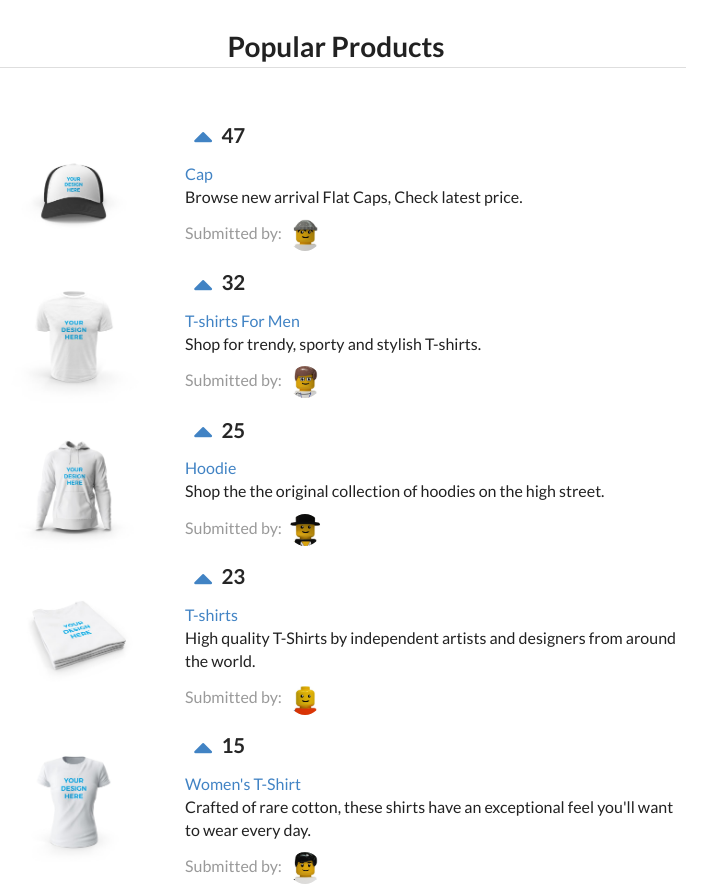
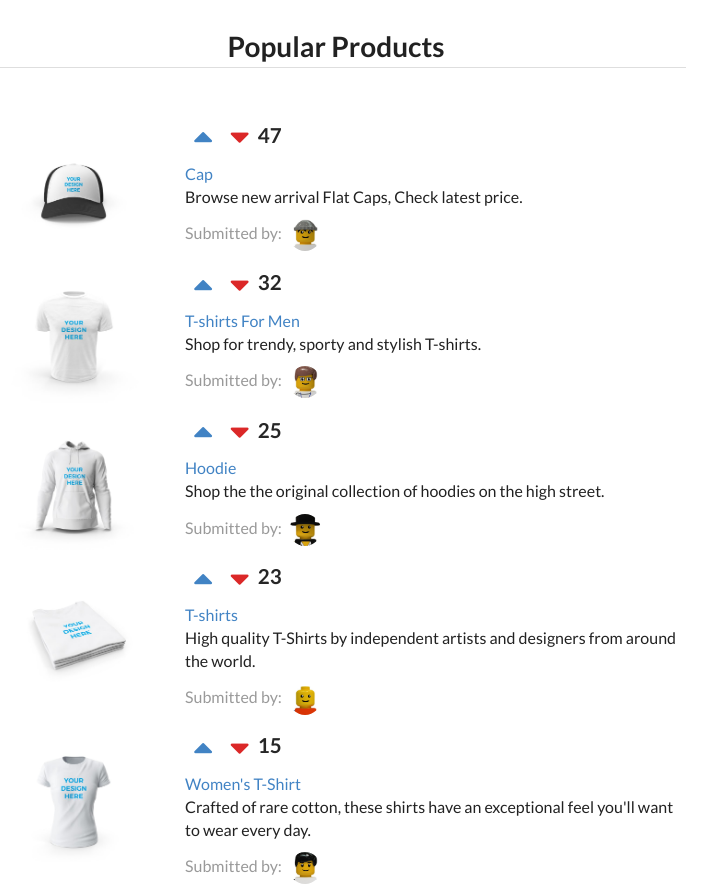
Before and after one commit to mtshv/react-voting-app-demo, a React (Create React App) app: page / in a window 1280 px wide. Shown: the whole page, without its empty margins (304-1010 px from the left). Built offline with nearby package versions, Linux system fonts and the light colour scheme.

Commit message:
Downvoting was added

```diff
--- a/src/components/Product.js
+++ b/src/components/Product.js
@@ -1,8 +1,8 @@
 import React, { Component } from 'react';
 
 class Product extends Component {
-    handleUpVote = () => {
-        this.props.onVote(this.props.id);
+    handleVote = (voteType) => () => {
+        this.props.onVote(this.props.id, voteType);
     };
 
     render() {
@@ -15,8 +15,11 @@ class Product extends Component {
                 </div>
                 <div className='middle aligned content'>
                     <div className='header'>
-                        <a onClick={this.handleUpVote}>
+                        <a onClick={this.handleVote(true)}>
                             <i className='large caret up icon' />
+                        </a>
+                        <a onClick={this.handleVote(false)}>
+                            <i className='large red caret down icon' />
                         </a>
                         {votes}
                     </div>
--- a/src/components/ProductList.js
+++ b/src/components/ProductList.js
@@ -15,11 +15,11 @@ class ProductList extends Component {
         this.setState({ products: productsData });
     }
 
-    handleProductUpVote = (productId) => {
+    handleProductVote = (productId, isUpVote) => {
         const nextProducts = this.state.products.map((product) => {
             if (product.id === productId) {
                 return Object.assign({}, product, {
-                    votes: product.votes + 1,
+                    votes: isUpVote ? product.votes + 1 : product.votes - 1,
                 });
             } else {
                 return product;
@@ -47,7 +47,7 @@ class ProductList extends Component {
                         votes={product.votes}
                         submitterUserpicUrl={product.submitterUserpicUrl}
                         productImageUrl={product.productImageUrl}
-                        onVote={this.handleProductUpVote}
+                        onVote={this.handleProductVote}
                     />
                 )}
             </div>
```
